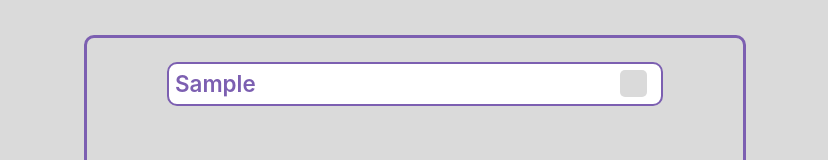
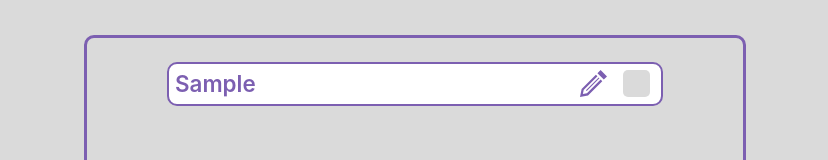
Before and after one commit to charlierdm/redux-TODO-app, a React (Create React App) app: page / in a window 1280 px wide. Both pictures are taken after typing "Sample" into the empty fields and a click on the button "Add Todo". Shown: the part 208-368 px from the top of the page, without its empty margins (225-1053 px from the left). Built offline with nearby package versions, Linux system fonts and the light colour scheme.

Commit message:
edit svg added to Todo component

```diff
--- a/src/actions/index.js
+++ b/src/actions/index.js
@@ -17,7 +17,8 @@ export const toggleTodo = id => ({
   id
 })
 
-export const editTodo = id => ({
+export const editTodo = (id, text) => ({
   type: actionTypes.EDIT_TODO,
+  text: text,
   id
 })
--- a/src/components/App.css
+++ b/src/components/App.css
@@ -104,6 +104,14 @@ button:hover {
   justify-content: space-between;
 }
 
+.Todo img {
+  margin-right: 1rem;
+}
+
+.SvgCheckboxWrapper {
+  display: flex;
+}
+
 .TodoCheckbox {
   border: none;
   background-color: #7c5fb1;
--- a/src/components/Todo.js
+++ b/src/components/Todo.js
@@ -1,6 +1,6 @@
 import React from "react"
 import {connect, useDispatch} from 'react-redux'
-import {toggleTodo} from '../actions'
+import {toggleTodo, editTodo} from '../actions'
 
 const Todo = ({text, id, completed}) => {
   const dispatch = useDispatch()
@@ -8,6 +8,8 @@ const Todo = ({text, id, completed}) => {
   return (
     <li className='Todo'>
       {text}
+      <div className='SvgCheckboxWrapper'>
+        <img src='/edit.svg' alt='edit pencil' />
         <label className='CheckContainer'>
           <input
             type='checkbox'
@@ -16,7 +18,7 @@ const Todo = ({text, id, completed}) => {
           />
           <span className='CheckMark' />
         </label>
-
+      </div>
     </li>
   )
 }
--- a/src/reducers/todoReducer.js
+++ b/src/reducers/todoReducer.js
@@ -15,6 +15,12 @@ const todos = (state = [], action) => {
         ? {...todo, completed: !todo.completed}
         : todo
       )
+    case 'EDIT_TODO':
+      return state.map(todo =>
+        (todo.id === action.id)
+        ? {...todo, text: action.text}
+        : todo
+      )
       default:
         return state
   }
```
Also changed, not shown: public/edit.svg (added). Lines whose indentation alone changed are shown as unchanged.
